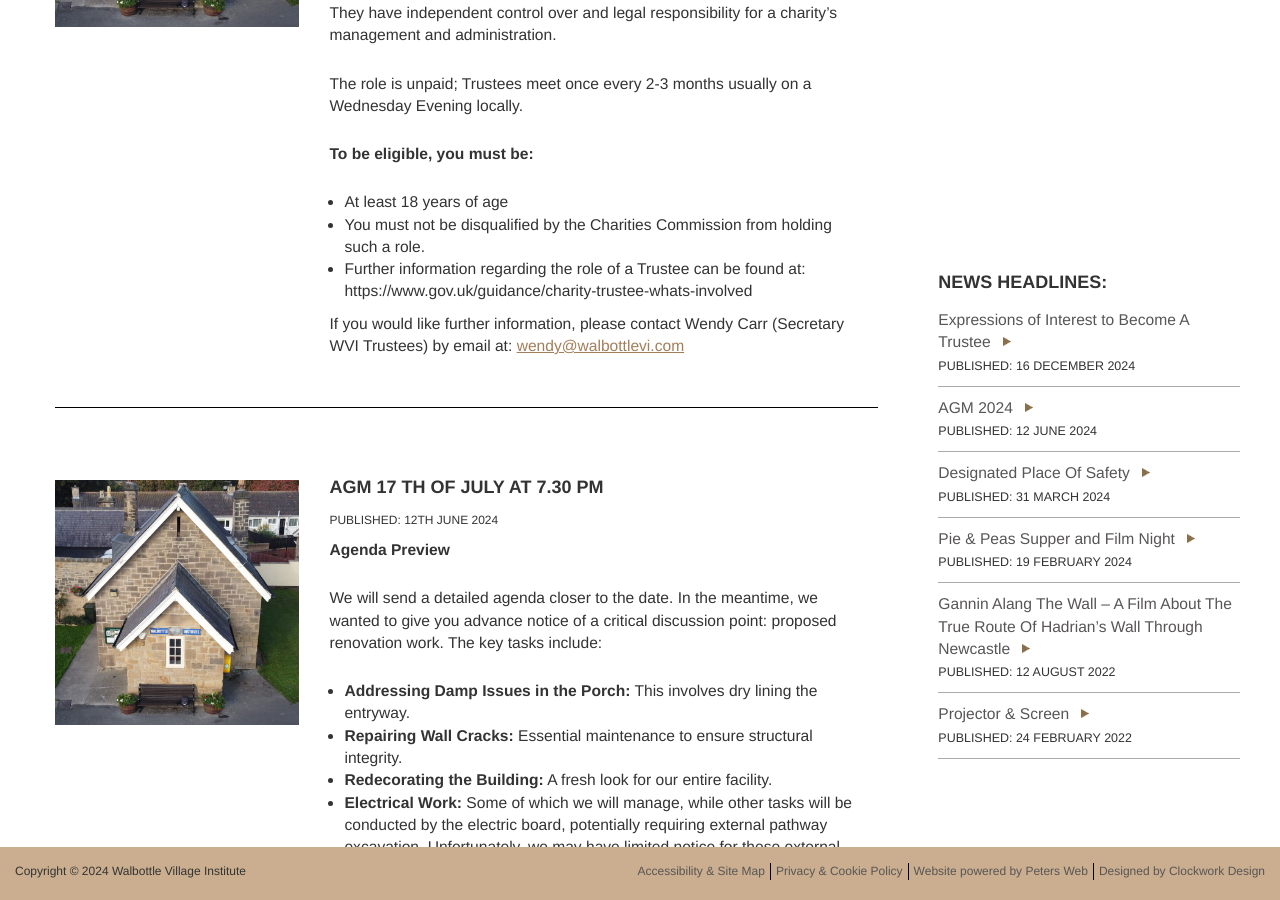
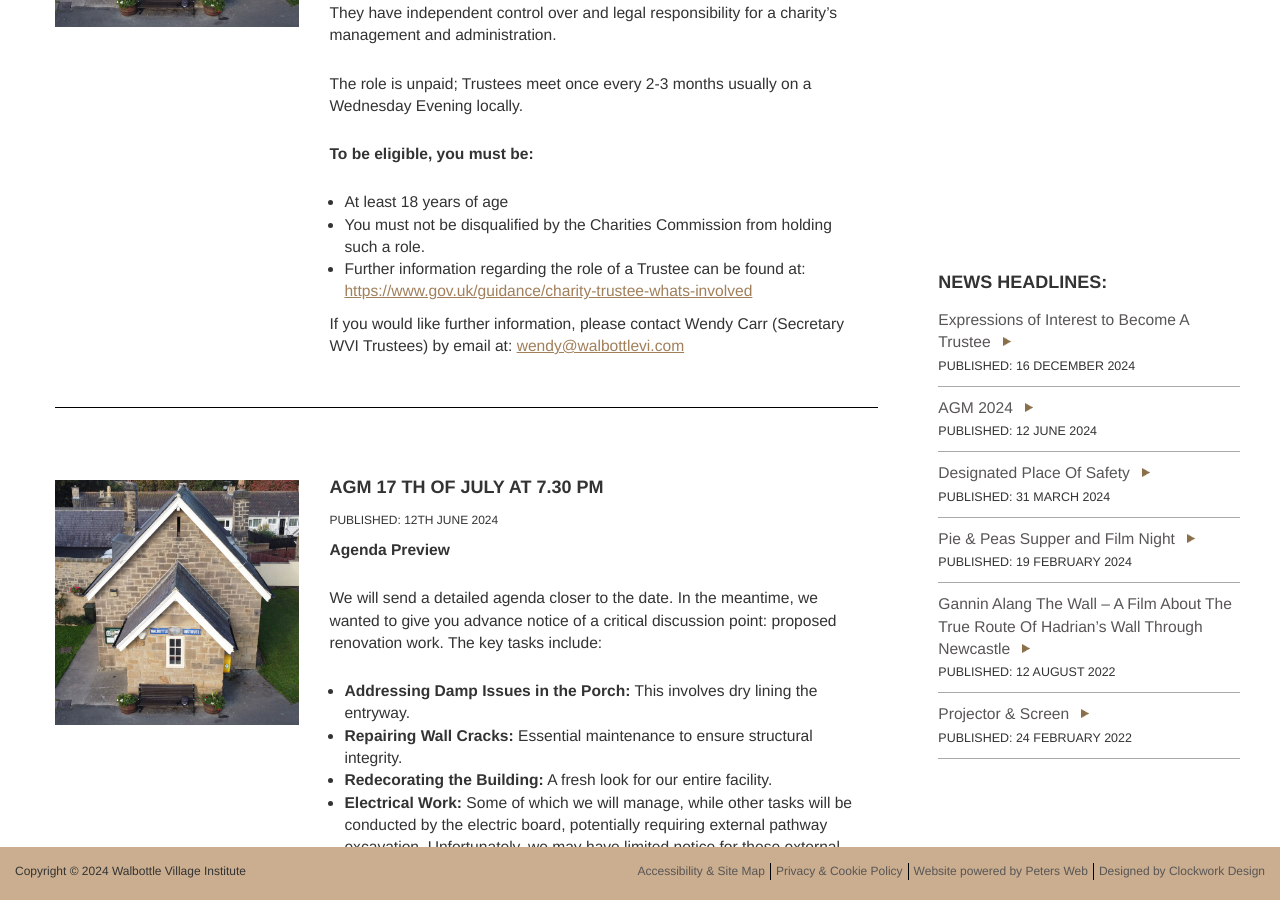
Before and after one commit to Walbottle-Village/Walbottle-Village-Institute, a Jekyll site: the page built from _pages/wvi_news.md, in a window 1280 px wide and 900 px high, scrolled down 493 px. Built offline with Jekyll 4.4.1, drawn with Linux system fonts in a browser that asks for light colours; cached includes are drawn as plain includes; some web fonts are replaced; comment, search, counter and statistics services are not loaded; some of the changed lines change nothing that is shown.

Commit message:
Update wvi_news.md

```diff
--- a/_pages/wvi_news.md
+++ b/_pages/wvi_news.md
@@ -38,7 +38,7 @@ OGimage: /OG-news.jpg
 								<li>At least 18 years of age</li>
 								<li>You must not be disqualified by the Charities Commission from holding such a role.</li>
 								<li>Further information regarding the role of a Trustee can be found at:
-https://www.gov.uk/guidance/charity-trustee-whats-involved</li>
+<a href="www.gov.uk/guidance/charity-trustee-whats-involved" title="view link in a new tab" target="_blank">https://www.gov.uk/guidance/charity-trustee-whats-involved</a></li>
 							</ul>
 							<p>If you would like further information, please contact Wendy Carr (Secretary WVI Trustees) by email at: <a href="mailto:wendy@walbottlevi.com" title="email Wendy Carr">wendy@walbottlevi.com</a></p>
 						</div>
```
